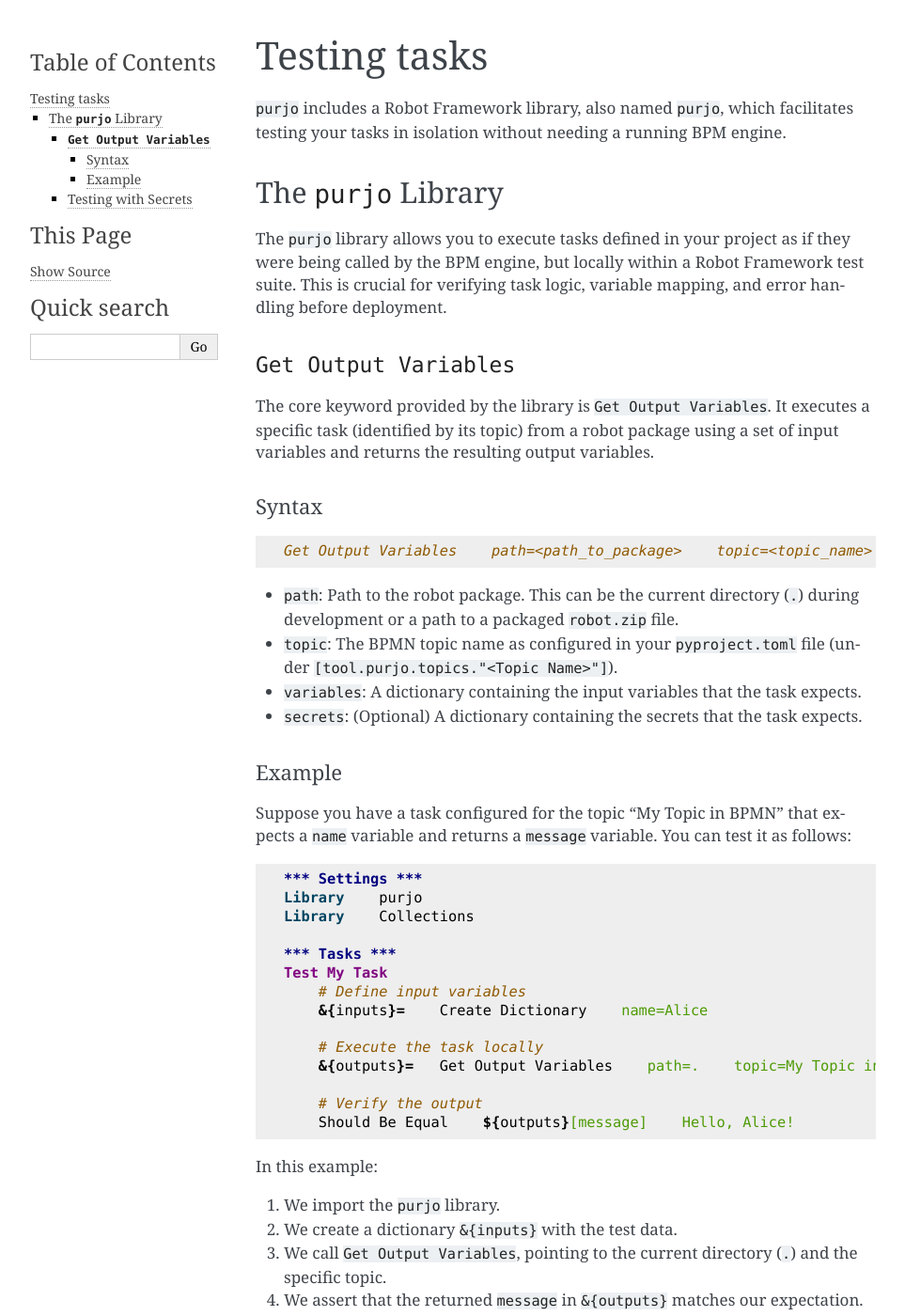
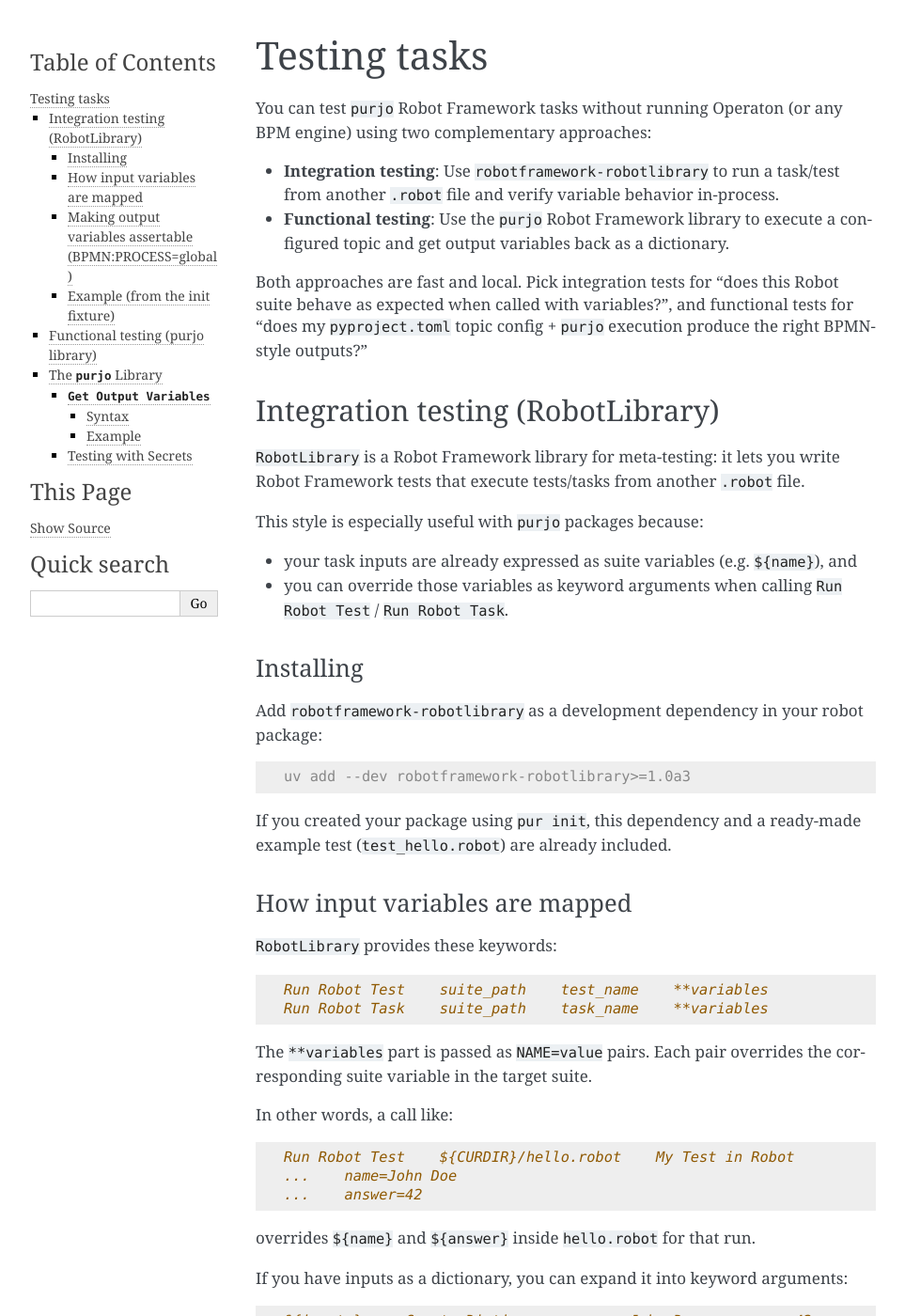
Before and after one commit to datakurre/purjo, a Sphinx documentation site: the page built from docs/testing_tasks.md, in a window 1280 px wide and 1400 px high. Shown: the whole window at 94% size, without its empty margins (148-1111 px from the left). Built offline with Sphinx 7.4.7, drawn with Linux system fonts in a browser that asks for light colours; some of the changed text lies outside the part shown.

Commit message:
docs: split testing into integration and functional

````diff
--- a/docs/testing_tasks.md
+++ b/docs/testing_tasks.md
@@ -5,7 +5,122 @@
 
 # Testing tasks
 
-`purjo` includes a Robot Framework library, also named `purjo`, which facilitates testing your tasks in isolation without needing a running BPM engine.
+You can test `purjo` Robot Framework tasks without running Operaton (or any BPM engine) using two complementary approaches:
+
+- **Integration testing**: Use `robotframework-robotlibrary` to run a task/test from another `.robot` file and verify variable behavior in-process.
+- **Functional testing**: Use the `purjo` Robot Framework library to execute a configured topic and get output variables back as a dictionary.
+
+Both approaches are fast and local. Pick integration tests for “does this Robot suite behave as expected when called with variables?”, and functional tests for “does my `pyproject.toml` topic config + `purjo` execution produce the right BPMN-style outputs?”
+
+## Integration testing (RobotLibrary)
+
+`RobotLibrary` is a Robot Framework library for meta-testing: it lets you write Robot Framework tests that execute tests/tasks from another `.robot` file.
+
+This style is especially useful with `purjo` packages because:
+
+- your task inputs are already expressed as suite variables (e.g. `${name}`), and
+- you can override those variables as keyword arguments when calling `Run Robot Test` / `Run Robot Task`.
+
+### Installing
+
+Add `robotframework-robotlibrary` as a development dependency in your robot package:
+
+```console
+uv add --dev robotframework-robotlibrary>=1.0a3
+```
+
+If you created your package using `pur init`, this dependency and a ready-made example test (`test_hello.robot`) are already included.
+
+### How input variables are mapped
+
+`RobotLibrary` provides these keywords:
+
+```robotframework
+Run Robot Test    suite_path    test_name    **variables
+Run Robot Task    suite_path    task_name    **variables
+```
+
+The `**variables` part is passed as `NAME=value` pairs. Each pair overrides the corresponding suite variable in the target suite.
+
+In other words, a call like:
+
+```robotframework
+Run Robot Test    ${CURDIR}/hello.robot    My Test in Robot
+...    name=John Doe
+...    answer=42
+```
+
+overrides `${name}` and `${answer}` inside `hello.robot` for that run.
+
+If you have inputs as a dictionary, you can expand it into keyword arguments:
+
+```robotframework
+&{inputs}=    Create Dictionary    name=John Doe    answer=42
+Run Robot Test    ${CURDIR}/hello.robot    My Test in Robot
+...    &{inputs}
+```
+
+### Making output variables assertable (BPMN:PROCESS=global)
+
+The default `purjo` task fixtures typically set:
+
+```robotframework
+${BPMN:PROCESS}     local
+```
+
+and then emit output variables using Robot Framework’s built-in `VAR` keyword:
+
+```robotframework
+VAR    ${message}    ${message}    scope=${BPMN:PROCESS}
+```
+
+When you run the target suite via `RobotLibrary`, output variables written with `VAR ... scope=${BPMN:PROCESS}` are easiest to assert from the calling (meta) test when the scope is set to **global process scope**. In the default fixture, you enable that by overriding `${BPMN:PROCESS}`:
+
+```robotframework
+Run Robot Test    ${CURDIR}/hello.robot    My Test in Robot
+...    BPMN:PROCESS=global
+...    name=${name}
+Should Be Equal    ${message}    Hello ${name}!
+```
+
+That `BPMN:PROCESS=global` is just another variable override: it sets `${BPMN:PROCESS}` inside the called suite so that `VAR ... scope=${BPMN:PROCESS}` writes variables to a scope that the meta-test can assert afterwards.
+
+### Example (from the init fixture)
+
+The default `pur init` Robot template includes an integration test like this:
+
+```robotframework
+*** Settings ***
+Library             RobotLibrary
+
+Test Template       Test Hello
+
+
+*** Test Cases ***    NAME
+Hello John      John Doe
+Hello Jane      Jane Doe
+
+
+*** Keywords ***
+Test Hello
+    [Arguments]    ${name}
+    Run Robot Test    ${CURDIR}/hello.robot
+    ...    My Test in Robot
+    ...    BPMN:PROCESS=global
+    ...    name=${name}
+    Should Be Equal    ${message}    Hello ${name}!
+```
+
+## Functional testing (purjo library)
+
+`purjo` includes a Robot Framework library, also named `purjo`, which executes a configured topic from a robot package and returns the resulting output variables.
+
+Use this when you want to validate:
+
+- topic configuration in `pyproject.toml` (`[tool.purjo.topics."..."]`),
+- variable mapping in/out as the engine would do it,
+- error handling behavior (`on-fail`), and
+- secrets handling.
 
 ## The `purjo` Library
 
````
Also changed, not shown: docs/development_environment.md (+6 -3 lines).
